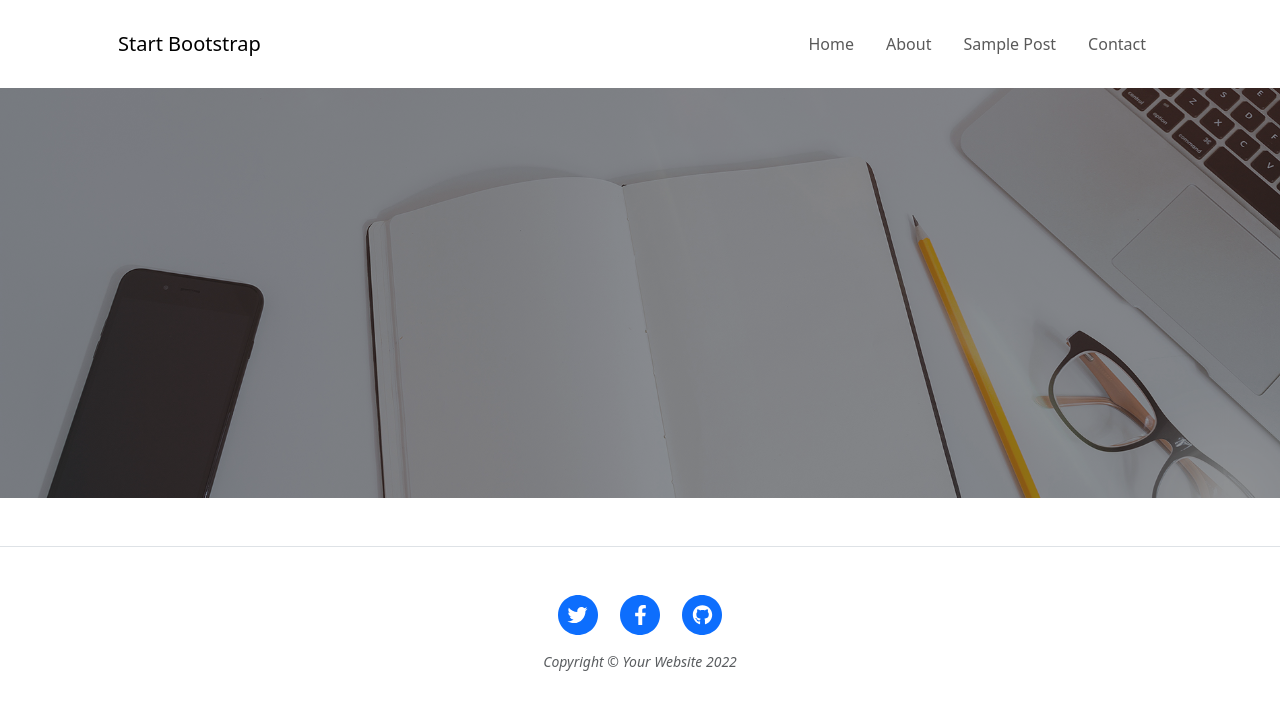
After one commit to Nerym492/Blog, a PHP site: template Templates/base.twig in a window 1280 px wide. The commit adds this page. Shown: the top 710 px of the page. Run offline with PHP 8.4, Linux system fonts and the light colour scheme; the template is opened without the code that fills it, so the values that code supplies are empty; some libraries are stand-ins or nearby versions.

Commit message:
Created 2 different headers + separated navbar

```diff
--- a/Templates/homepage.twig
+++ b/Templates/base.twig
@@ -16,7 +16,9 @@
         <link href="/blog/public/assets/style/app.css" rel="stylesheet" />
     </head>
     <body>
-        {% include "header.twig" %}
+        {% block header %}
+            {% include "header_home.twig" %}
+        {% endblock %}
         <!-- Main Content-->
         {% block content %}{% endblock %}
         <!-- Footer-->
--- /dev/null
+++ b/Templates/header_home.twig
@@ -0,0 +1,14 @@
+{% include "navbar.twig" %}
+<!-- Page Header-->
+<header class="masthead" style="background-image: url('assets/images/home-bg.jpg')">
+    <div class="container position-relative px-4 px-lg-5">
+        <div class="row gx-4 gx-lg-5 justify-content-center">
+            <div class="col-md-10 col-lg-8 col-xl-7">
+                <div class="site-heading">
+                    <h1>{{ page.title }}</h1>
+                    <span class="subheading">{{ page.description }}</span>
+                </div>
+            </div>
+        </div>
+    </div>
+</header>
--- /dev/null
+++ b/Templates/navbar.twig
@@ -0,0 +1,18 @@
+<!-- Navigation-->
+<nav class="navbar navbar-expand-lg navbar-light" id="mainNav">
+    <div class="container px-4 px-lg-5">
+        <a class="navbar-brand" href="index.html">Start Bootstrap</a>
+        <button class="navbar-toggler" type="button" data-bs-toggle="collapse" data-bs-target="#navbarResponsive" aria-controls="navbarResponsive" aria-expanded="false" aria-label="Toggle navigation">
+            Menu
+            <i class="fas fa-bars"></i>
+        </button>
+        <div class="collapse navbar-collapse" id="navbarResponsive">
+            <ul class="navbar-nav ms-auto py-4 py-lg-0">
+                <li class="nav-item"><a class="nav-link px-lg-3 py-3 py-lg-4" href="homepage">Home</a></li>
+                <li class="nav-item"><a class="nav-link px-lg-3 py-3 py-lg-4" href="about">About</a></li>
+                <li class="nav-item"><a class="nav-link px-lg-3 py-3 py-lg-4" href="post">Sample Post</a></li>
+                <li class="nav-item"><a class="nav-link px-lg-3 py-3 py-lg-4" href="contact">Contact</a></li>
+            </ul>
+        </div>
+    </div>
+</nav>
```
Also changed, not shown: Templates/header.twig (deleted, +0 -31 lines), Templates/header_post.twig (added, +19 -0 lines).
